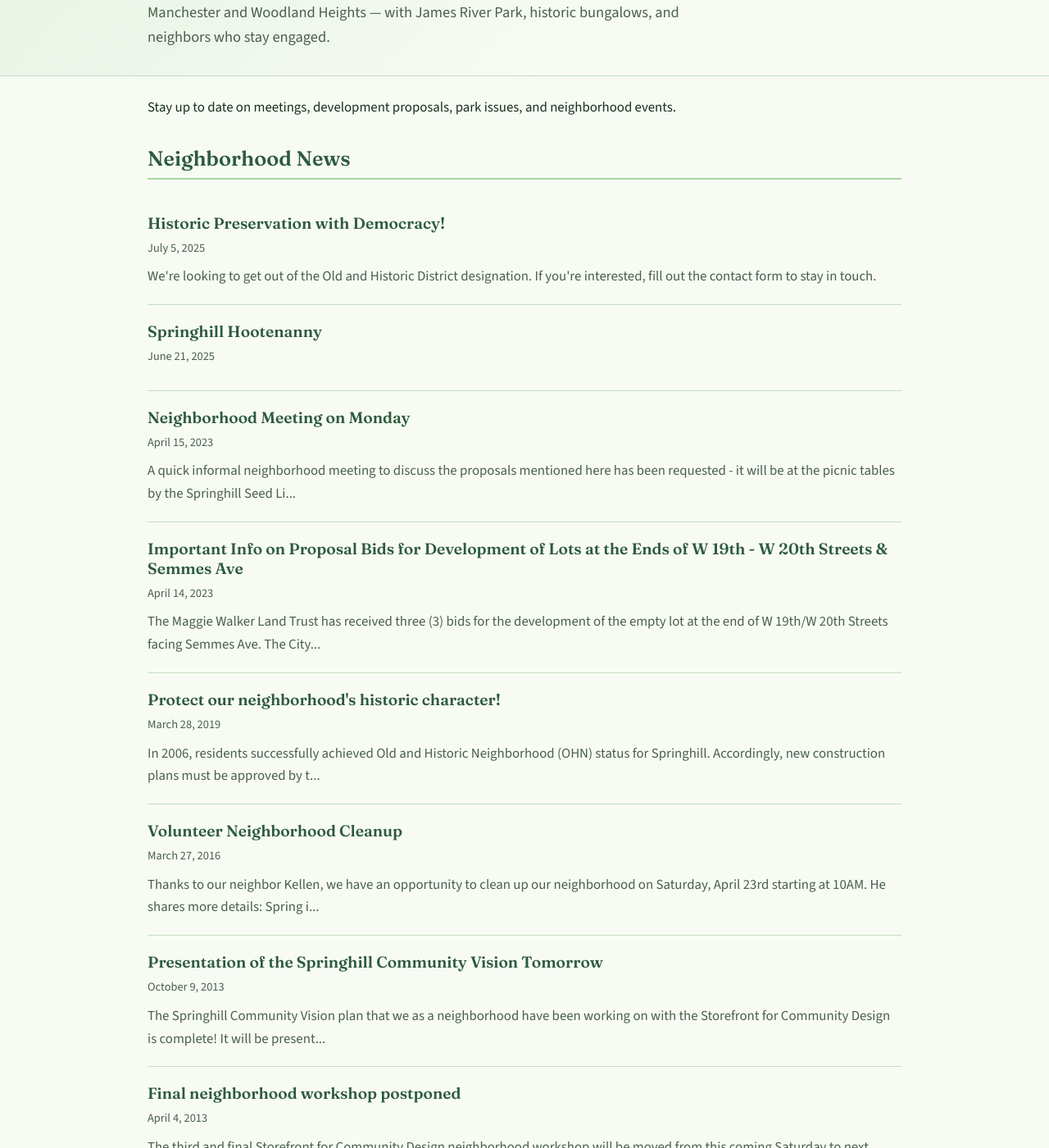
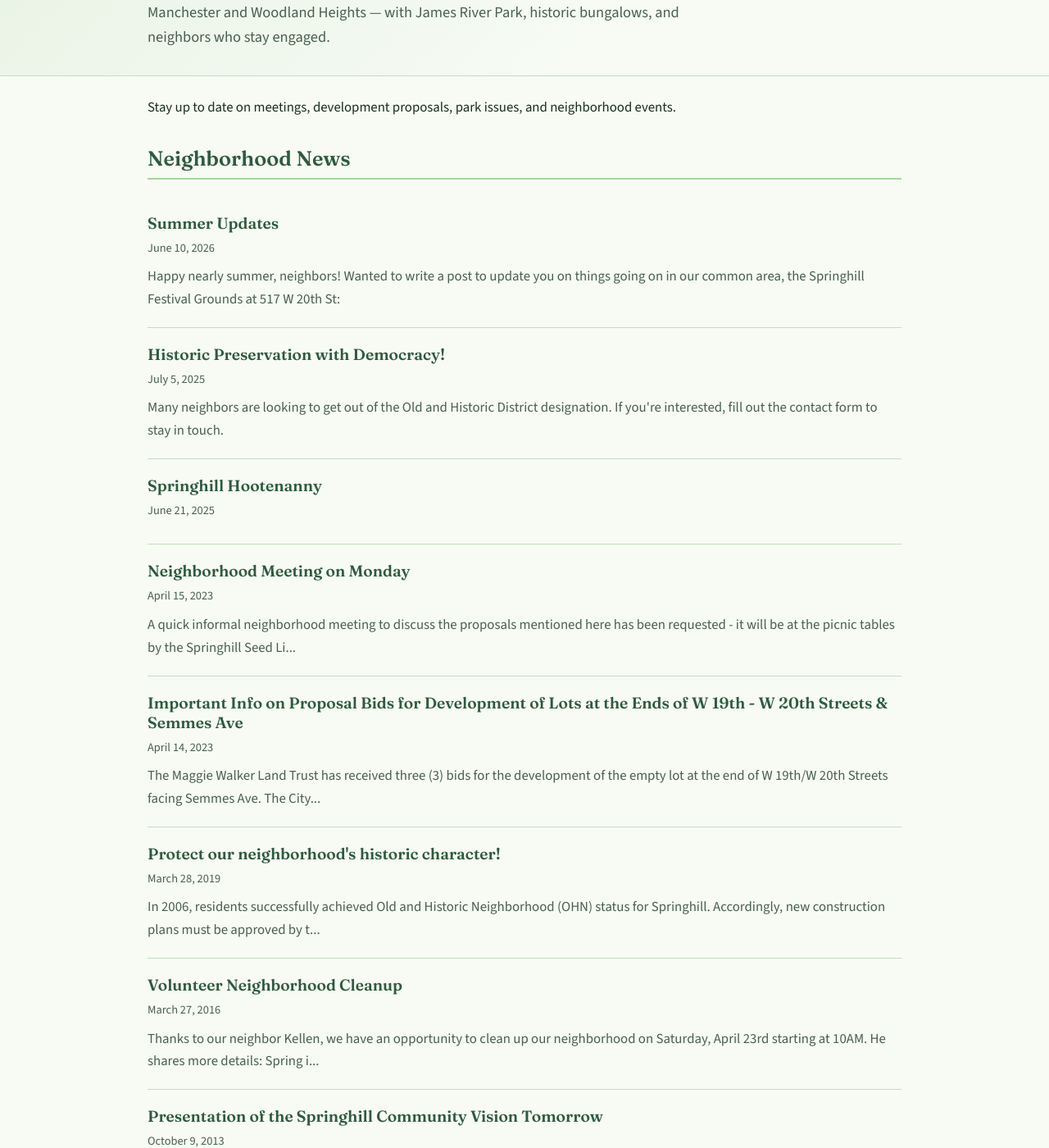
Before and after one commit to jeremy6d/springhillrva.org, a Jekyll site: the page built from index.html, in a window 1280 px wide and 1400 px high, scrolled down 199 px. Shown: the whole window at 82% size. Built offline with Jekyll 4.4.1, drawn with Linux system fonts in a browser that asks for light colours; the list of posts is cut into pages by our own code; some of the changed text lies outside the part shown.

Commit message:
new post

```diff
--- a/_posts/2025-07-05-historic-preservation-with-democracy.md
+++ b/_posts/2025-07-05-historic-preservation-with-democracy.md
@@ -7,4 +7,4 @@ wordpress_id: "321"
 categories: ["uncategorized"]
 ---
 
-<p>We're looking to get out of the Old and Historic District designation. If you're interested, fill out the contact form to stay in touch.</p>
+<p>Many neighbors are looking to get out of the Old and Historic District designation. If you're interested, fill out the contact form to stay in touch.</p>
--- /dev/null
+++ b/_posts/2026-06-10-updates.md
@@ -0,0 +1,9 @@
+---
+layout: "post"
+title: Summer Updates
+---
+
+Happy nearly summer, neighbors! Wanted to write a post to update you on things going on in our common area, the Springhill Festival Grounds at 517 W 20th St:
+
+* The Hootenanny is happening this year! We're raising money to pay musicians, repair the stage, and hire somebody to run sound. We'll be doing t-shirts to raise money, but if you want to donate directly see [the page for the event](/hootenanny/).
+* There is a little free library and seed library at 517 that also features mutual aid food staples. This is not charity; this is a neighborhood pantry we can all contribute to and take from. Please feel free to do so!
```
